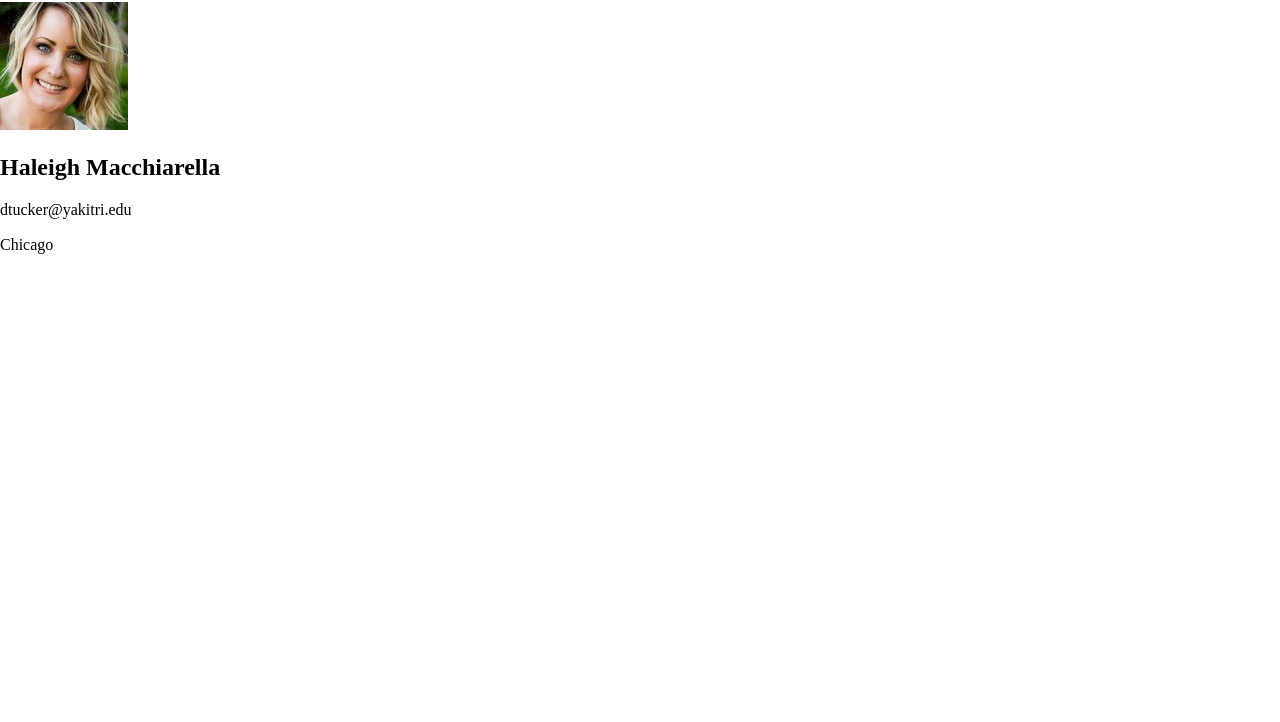
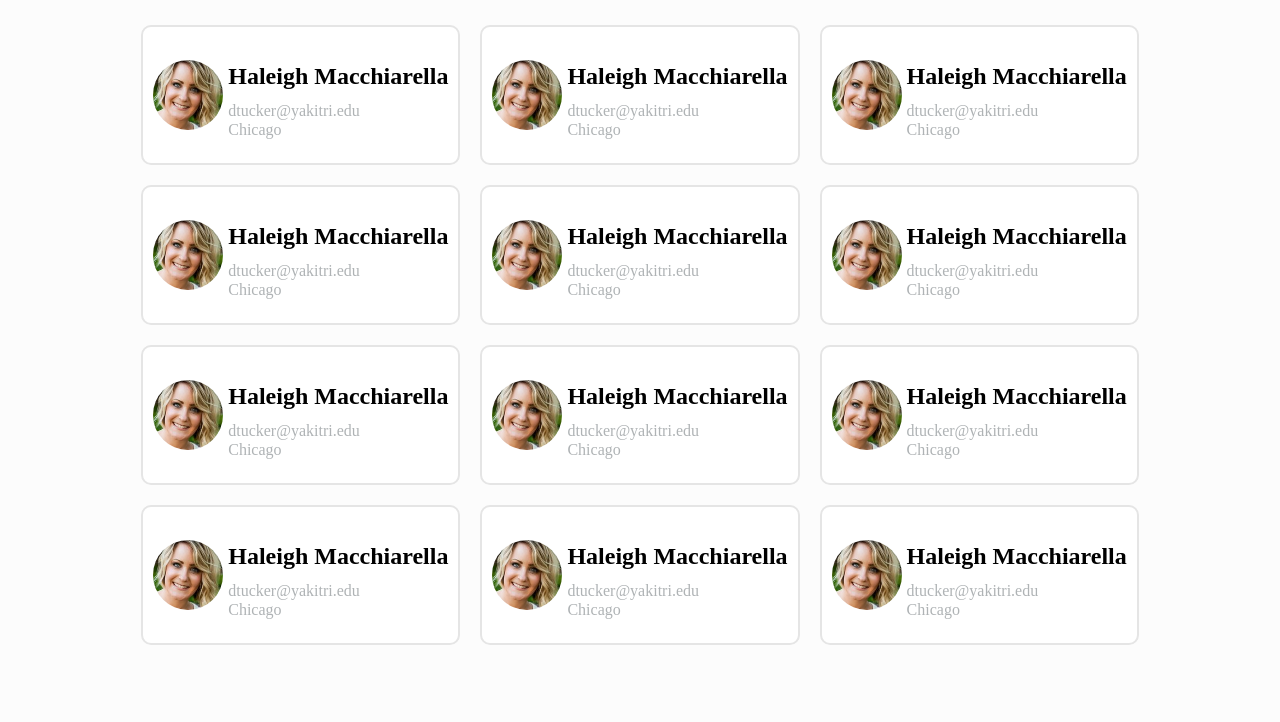
Before and after one commit to atjaqueline/Employee-Directory, a plain HTML site: page index.html in a window 1280 px wide. Shown: the part 78-800 px from the top of the page. Drawn offline with nearby package versions, Linux system fonts and the light colour scheme.

Commit message:
Update Styles.css

```diff
--- a/css/styles.css
+++ b/css/styles.css
@@ -0,0 +1,89 @@
+* {
+    box-sizing: border-box;
+}
+
+html {
+    background-color: rgba(252, 252, 252, 255);
+}
+
+body {
+    position: relative;
+}
+
+h1 {
+    margin: 50px auto 30px auto;
+    color: rgba(74, 74, 74, 255);
+    text-transform: uppercase;
+    font-size: 20px;
+}
+
+.card {
+    display: flex;
+    border: 2px solid rgba(229, 229, 229, 255);
+    border-radius: 10px;
+    height: 140px;
+    background-color: rgba(255, 255, 255, 255);
+    padding: 10px;
+}
+
+img.avatar {
+    border-radius: 50%;
+    width: 70px;
+    height: 70px;
+    margin: auto 5px auto auto;
+}
+
+.text-container p {
+    margin: 0;
+    color: rgba(175, 179, 181, 255);
+}
+
+.text-container h2 {
+    margin: 12px 0 12px 0;
+}
+
+.text-container {
+    display: flex;
+    flex-direction: column;
+    margin: auto;
+}
+
+.overlay {
+    position: absolute;
+    top: 0;
+    left: 0;
+    right: 0;
+    bottom: 0;
+    background: rgba(100, 100, 100, 0.4)
+}
+
+.grid-container {
+    display: flex;
+    flex-direction: row;
+    flex-wrap: wrap;
+    gap: 20px;
+    margin: auto;
+    justify-content: center;
+}
+
+.modal {
+    width: 375px;
+    margin: 15% auto auto;
+    position: relative;
+    text-align: center;
+    background: #fff;
+    order: 1px solid #778;
+    border-radius: 5px;
+    padding: 30px 20px;
+}
+
+.modal-close {
+    position: absolute;
+    right: 15px;
+    top: 5px;
+    cursor: pointer;
+}
+
+.hidden {
+    display: none;
+}
--- a/index.html
+++ b/index.html
@@ -19,8 +19,117 @@
                     <p class="address">Chicago</p>
                 </div>
             </div>
-            <!-- add 11 copies here -->
+
+            <div class="card">
+                <img class="avatar" src="member-1.jpg" />
+                <div class="text-container">
+                    <h2 class="name">Haleigh Macchiarella</h2>
+                    <p class="email">dtucker@yakitri.edu</p>
+                    <p class="address">Chicago</p>
+                </div>
+            </div>
+            <div class="card">
+                <img class="avatar" src="member-1.jpg" />
+                <div class="text-container">
+                    <h2 class="name">Haleigh Macchiarella</h2>
+                    <p class="email">dtucker@yakitri.edu</p>
+                    <p class="address">Chicago</p>
+                </div>
+            </div>
+            <div class="card">
+                <img class="avatar" src="member-1.jpg" />
+                <div class="text-container">
+                    <h2 class="name">Haleigh Macchiarella</h2>
+                    <p class="email">dtucker@yakitri.edu</p>
+                    <p class="address">Chicago</p>
+                </div>
+            </div>
+            <div class="card">
+                <img class="avatar" src="member-1.jpg" />
+                <div class="text-container">
+                    <h2 class="name">Haleigh Macchiarella</h2>
+                    <p class="email">dtucker@yakitri.edu</p>
+                    <p class="address">Chicago</p>
+                </div>
+            </div>
+            <div class="card">
+                <img class="avatar" src="member-1.jpg" />
+                <div class="text-container">
+                    <h2 class="name">Haleigh Macchiarella</h2>
+                    <p class="email">dtucker@yakitri.edu</p>
+                    <p class="address">Chicago</p>
+                </div>
+            </div>
+            <div class="card">
+                <img class="avatar" src="member-1.jpg" />
+                <div class="text-container">
+                    <h2 class="name">Haleigh Macchiarella</h2>
+                    <p class="email">dtucker@yakitri.edu</p>
+                    <p class="address">Chicago</p>
+                </div>
+            </div>
+            <div class="card">
+                <img class="avatar" src="member-1.jpg" />
+                <div class="text-container">
+                    <h2 class="name">Haleigh Macchiarella</h2>
+                    <p class="email">dtucker@yakitri.edu</p>
+                    <p class="address">Chicago</p>
+                </div>
+            </div>
+            <div class="card">
+                <img class="avatar" src="member-1.jpg" />
+                <div class="text-container">
+                    <h2 class="name">Haleigh Macchiarella</h2>
+                    <p class="email">dtucker@yakitri.edu</p>
+                    <p class="address">Chicago</p>
+                </div>
+            </div>
+            <div class="card">
+                <img class="avatar" src="member-1.jpg" />
+                <div class="text-container">
+                    <h2 class="name">Haleigh Macchiarella</h2>
+                    <p class="email">dtucker@yakitri.edu</p>
+                    <p class="address">Chicago</p>
+                </div>
+            </div>
+            <div class="card">
+                <img class="avatar" src="member-1.jpg" />
+                <div class="text-container">
+                    <h2 class="name">Haleigh Macchiarella</h2>
+                    <p class="email">dtucker@yakitri.edu</p>
+                    <p class="address">Chicago</p>
+                </div>
+            </div>
+            <div class="card">
+                <img class="avatar" src="member-1.jpg" />
+                <div class="text-container">
+                    <h2 class="name">Haleigh Macchiarella</h2>
+                    <p class="email">dtucker@yakitri.edu</p>
+                    <p class="address">Chicago</p>
+                </div>
+            </div>
+
         </main>
+
+        <div class="overlay hidden">
+            <div class="modal">
+                <button class="modal-close">X</button>
+                <div class="modal-content">
+                    <!-- modal information will be added with JS here -->
+                    <img class="avatar" src="member-1.jpg" />
+                    <div class="text-container">
+                        <h2 class="name">Haleigh Macchiarella</h2>
+                        <p class="email">dtucker@yakitri.edu</p>
+                        <p class="address">Chicago</p>
+                        <hr />
+                        <p>(593) 364-3249</p>
+                        <p class="address">123 Anywhere St, WV 84814</p>
+                        <p>Birthday: 01/04/85</p>
+                    </div>
+                </div>
+            </div>
+        </div>
+
     </body>
 
 
```
